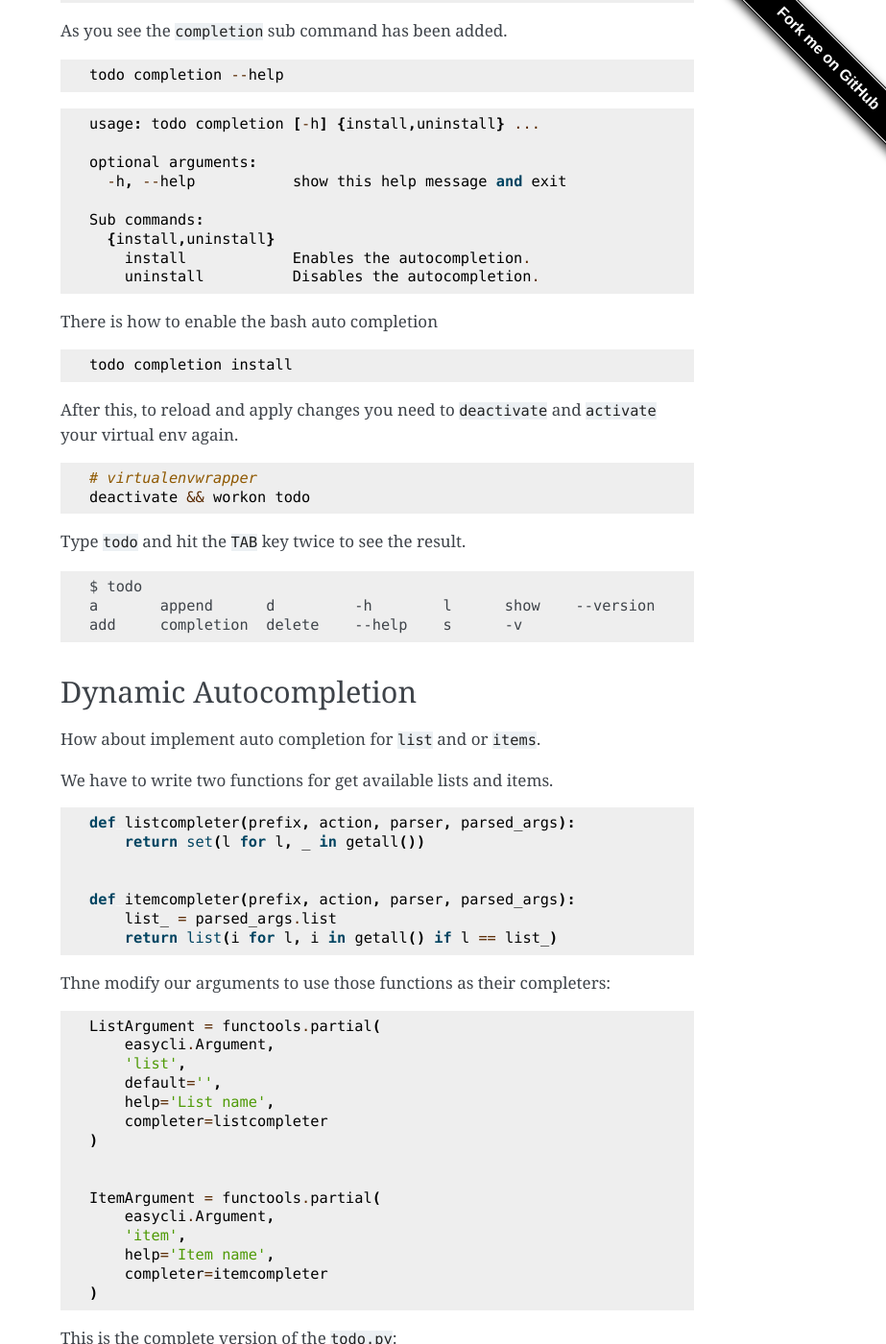
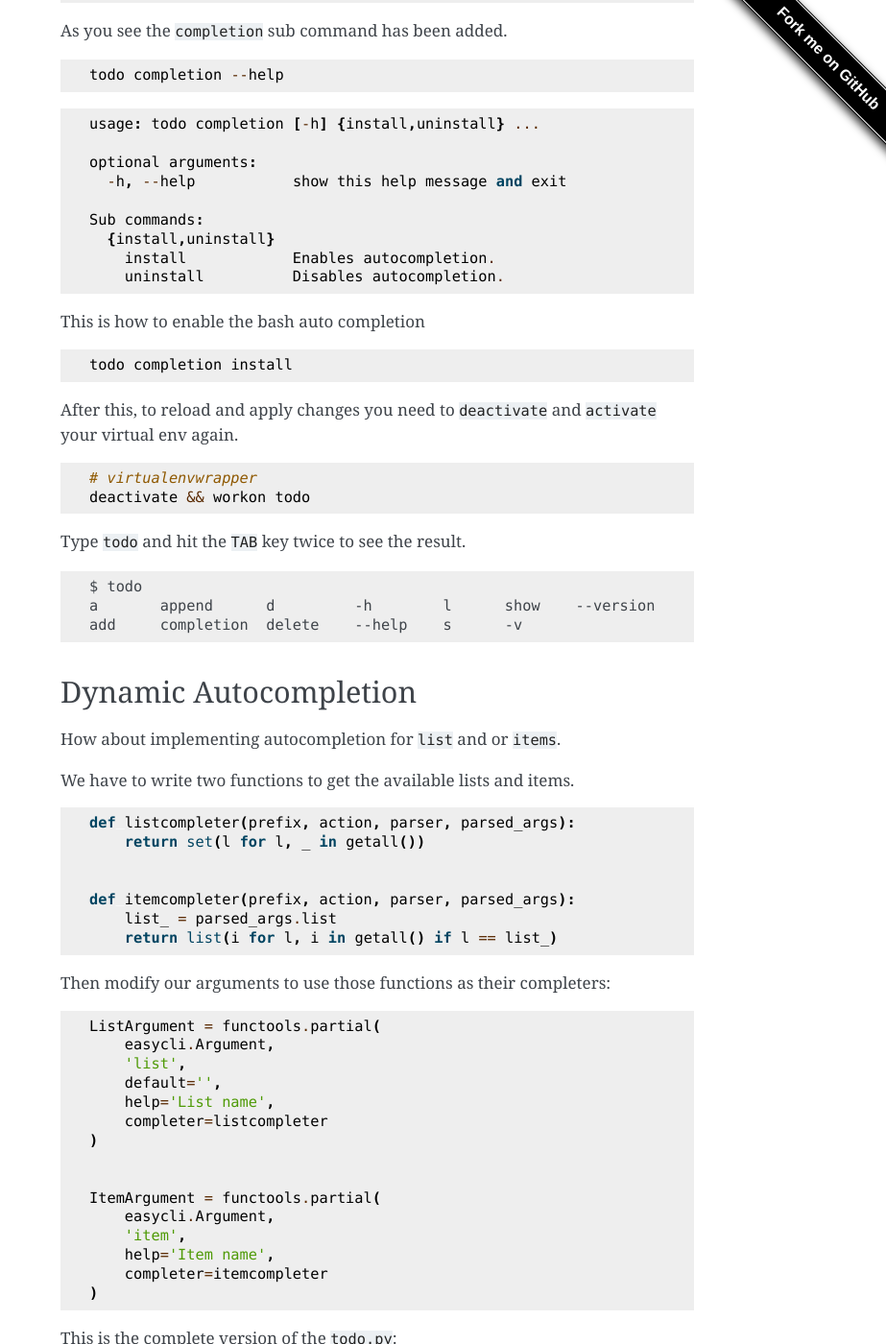
Before and after one commit to pylover/easycli, a Sphinx documentation site: the page built from sphinx/tutorial.rst, in a window 1280 px wide and 1400 px high, scrolled down 6628 px. Shown: the whole window at 96% size, without its empty margins (357-1280 px from the left). Built offline with Sphinx 7.4.7, drawn with Linux system fonts in a browser that asks for light colours; some of the changed text lies outside the part shown.

Commit message:
Fix typos in and mistakes in Docs (#12)

```diff
--- a/sphinx/index.rst
+++ b/sphinx/index.rst
@@ -19,7 +19,7 @@
    :target: https://python.org
 
 
-Just a wrapper arround python ``argparse`` module to easily develop nested
+Just a wrapper around python ``argparse`` module to easily develop nested
 command line applications with autocompletion support like ``git``.
 
 
@@ -55,7 +55,6 @@
    :maxdepth: 2
 
    tutorial
-   progressbar
    apireference
 
 
--- a/sphinx/tutorial.rst
+++ b/sphinx/tutorial.rst
@@ -19,7 +19,7 @@
    workon todo
 
 
-For the first, we're going to create a classic python module including a
+First, we're going to create a classic python module including a
 ``setup.py`` to be able to install it.
 
 
@@ -353,7 +353,7 @@
 So, the first step to do that is to set the ``__completion__`` class attribute
 of the ``Todo`` class.
 
-Thanks to `Argcomplete <http://localhost:8082/quickstart.html>`_.
+Thanks to `Argcomplete <https://argcomplete.readthedocs.io/en/latest/index.html#specifying-completers>`_.
 
 .. code-block::
 
@@ -397,11 +397,11 @@
 
    Sub commands:
      {install,uninstall}
-       install            Enables the autocompletion.
-       uninstall          Disables the autocompletion.
+       install            Enables autocompletion.
+       uninstall          Disables autocompletion.
 
 
-There is how to enable the bash auto completion
+This is how to enable the bash auto completion
 
 .. code-block::
 
@@ -428,9 +428,9 @@
 Dynamic Autocompletion
 ^^^^^^^^^^^^^^^^^^^^^^
 
-How about implement auto completion for ``list`` and or ``items``.
+How about implementing autocompletion for ``list`` and or ``items``.
 
-We have to write two functions for get available lists and items.
+We have to write two functions to get the available lists and items.
 
 .. code-block::
 
@@ -442,7 +442,7 @@
        list_ = parsed_args.list
        return list(i for l, i in getall() if l == list_)
 
-Thne modify our arguments to use those functions as their completers:
+Then modify our arguments to use those functions as their completers:
 
 .. code-block::
 
```
Also changed, not shown: other parts of sphinx/tutorial.rst (+4 -4 lines), 1 other file.
